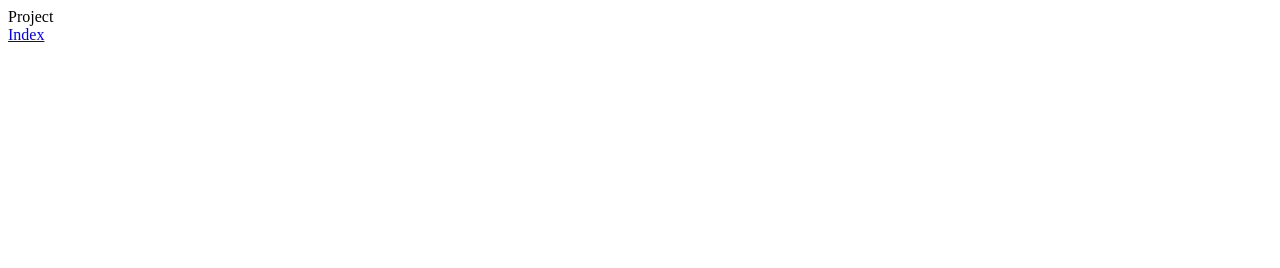
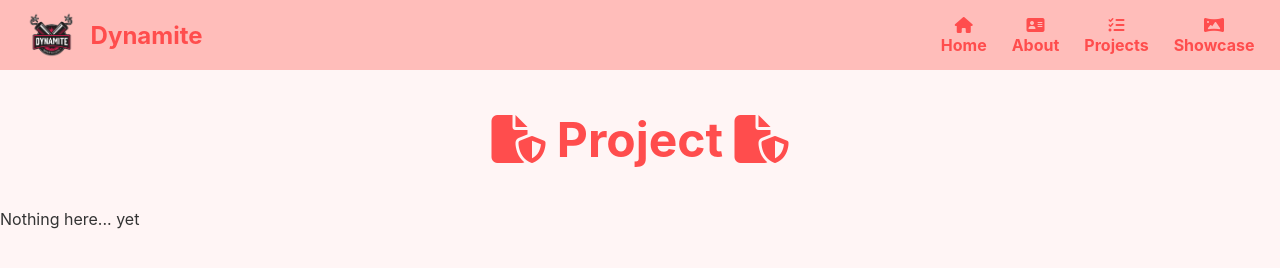
Before and after one commit to moeezs/team45_site, a plain HTML site: page project.html in a window 1280 px wide. Drawn offline with Linux system fonts and the light colour scheme.

Commit message:
added template pages

```diff
--- a/css/style.css
+++ b/css/style.css
@@ -160,6 +160,24 @@ iframe {
     transform-origin: top left;
 }
 
+#project-header {
+    text-align: center;
+    font-size: 48px;
+    color: #ff4d4d;
+    margin-bottom: 20px;
+    margin-top: 5vh;
+    margin-bottom: 5vh;
+}
+
+#about-header {
+    text-align: center;
+    font-size: 48px;
+    color: #ff4d4d;
+    margin-bottom: 20px;
+    margin-top: 5vh;
+    margin-bottom: 5vh;
+}
+
 @media (max-width: 768px) {
     .main-content {
         flex-direction: column;
--- a/project.html
+++ b/project.html
@@ -3,10 +3,41 @@
 <head>
     <meta charset="UTF-8">
     <meta name="viewport" content="width=device-width, initial-scale=1.0">
-    <title>Document</title>
+    <title>Project</title>
+    <link rel="stylesheet" href="css/style.css">
+    <script src="https://kit.fontawesome.com/d7de9e626c.js" crossorigin="anonymous"></script>
 </head>
 <body>
-    <div>Project</div>
-    <a href="index.html">Index</a>
+    <div id="header">
+        <a id="brand" href="index.html">
+            <img src="images/dynamite_logo.png" alt="Dynamite Logo">
+            <h1>Dynamite</h1>
+        </a>
+        <div id="navbar">
+            <a href="index.html">
+                <i class="fa-solid fa-house"></i> <br>
+                <strong>Home</strong>
+            </a>
+            <a href="about.html">
+                <i class="fa-solid fa-address-card"></i> <br>
+                <strong>About</strong>
+            </a>
+            <a href="project.html">
+                <i class="fa-solid fa-list-check"></i> <br>
+                <strong>Projects</strong>
+            </a>
+            <a href="showcase.html">
+                <i class="fa-solid fa-panorama"></i> <br>
+                <strong>Showcase</strong>
+            </a>
+        </div>
+    </div>
+
+    <h1 id="project-header">
+        <i class="fa-solid fa-file-shield"></i> Project <i class="fa-solid fa-file-shield"></i>
+    </h1>
+
+    <p>Nothing here... yet</p>
 </body>
+
 </html>
```
Also changed, not shown: about.html (+33 -3 lines).
